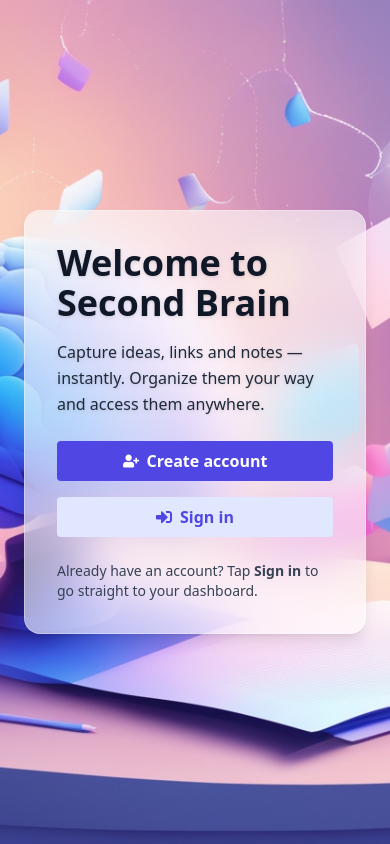
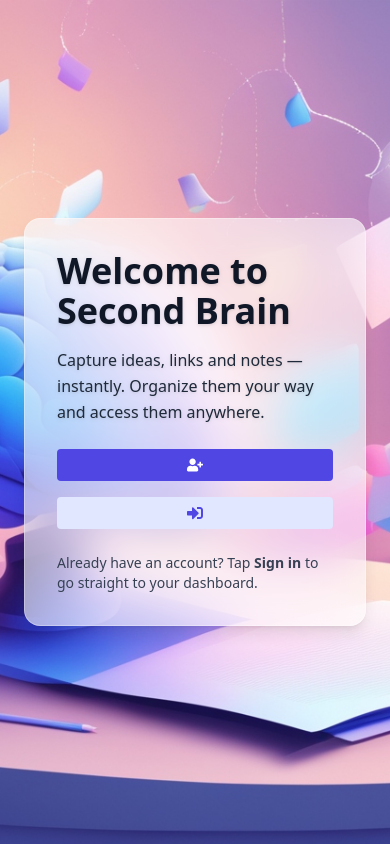
Before and after one commit to sanjitxdutta/second-brain, a React (Vite) app in the folder frontend/: page / in a window 390 px wide. Built offline with nearby package versions, Linux system fonts and the light colour scheme.

Commit message:
Improved button responsiveness & card preview layout

```diff
--- a/frontend/src/components/Button.tsx
+++ b/frontend/src/components/Button.tsx
@@ -1,3 +1,4 @@
+import { useState, useEffect } from "react";
 import type { ReactElement } from "react";
 
 type Variant = "primary" | "secondary";
@@ -13,7 +14,7 @@ interface ButtonProps {
 }
 
 const variantStyles = {
-    primary: "bg-purple-500 text-white ",
+    primary: "bg-purple-500 text-white",
     secondary: "bg-purple-300 text-purple-500"
 };
 
@@ -29,17 +30,44 @@ const iconSizeStyles = {
     lg: "text-lg"
 };
 
-const defaultStyles = "rounded flex items-center justify-center text-center font-semibold";
+const defaultStyles =
+    "rounded flex items-center justify-center text-center font-semibold";
 
 export const Button = (props: ButtonProps) => {
+    const [isSmallScreen, setIsSmallScreen] = useState(false);
+
+    useEffect(() => {
+        const checkWidth = () => setIsSmallScreen(window.innerWidth < 485);
+        checkWidth();
+        window.addEventListener("resize", checkWidth);
+        return () => window.removeEventListener("resize", checkWidth);
+    }, []);
+
     return (
         <button
             className={`${defaultStyles} ${variantStyles[props.variant]} ${sizeStyles[props.size]} w-full justify-center md:w-auto`}
             onClick={props.onClick}
+            aria-label={props.text}
         >
-            {props.startIcon ? (<div className={`pr-2 ${iconSizeStyles[props.size]}`}>{props.startIcon}</div>) : null}
-            {props.text}
-            {props.endIcon ? (<div className={`pl-2 ${iconSizeStyles[props.size]}`}>{props.endIcon}</div>) : null}
+            {props.startIcon ? (
+                <div
+                    className={`${iconSizeStyles[props.size]} ${!isSmallScreen && props.text ? "pr-2" : ""
+                        }`}
+                >
+                    {props.startIcon}
+                </div>
+            ) : null}
+
+            {!isSmallScreen && props.text}
+
+            {props.endIcon ? (
+                <div
+                    className={`${iconSizeStyles[props.size]} ${!isSmallScreen && props.text ? "pl-2" : ""
+                        }`}
+                >
+                    {props.endIcon}
+                </div>
+            ) : null}
         </button>
     );
 };
--- a/frontend/src/components/Card.tsx
+++ b/frontend/src/components/Card.tsx
@@ -85,7 +85,7 @@ const Card: React.FC<CardProps> = ({
               <img
                 src={preview.image}
                 alt={preview.title || title}
-                className="w-full h-auto object-cover"
+                className="w-full h-full object-cover"
                 onError={(e) => {
                   e.currentTarget.src = "/placeholder.png";
                 }}
@@ -94,7 +94,7 @@ const Card: React.FC<CardProps> = ({
               <img
                 src="/placeholder.png"
                 alt="No Preview"
-                className="w-full h-auto object-contain opacity-60"
+                className="w-full h-full object-cover opacity-60"
               />
             )}
           </div>
```
